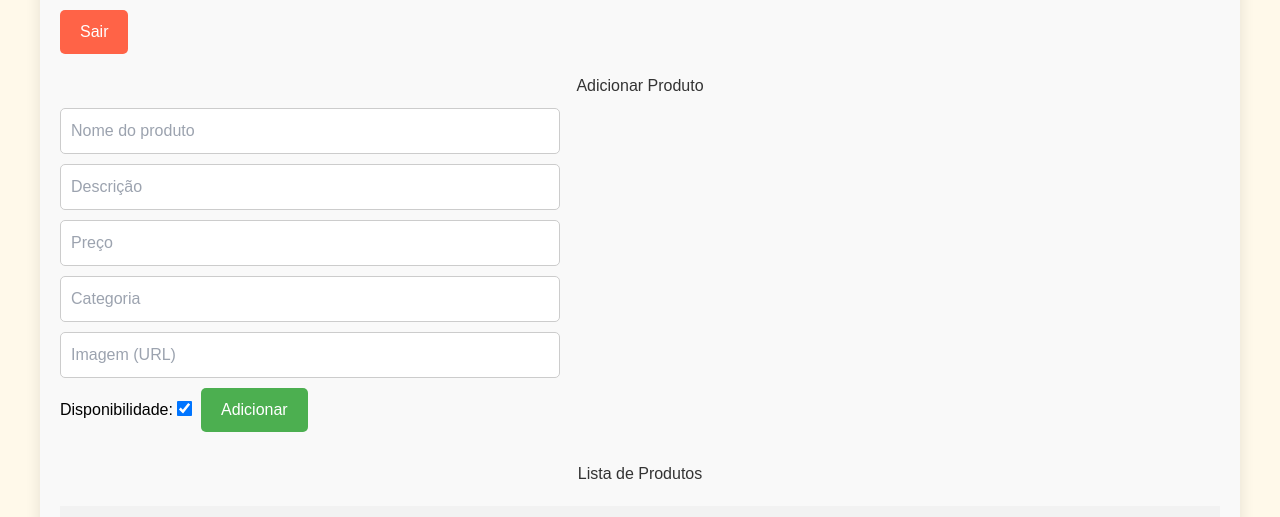
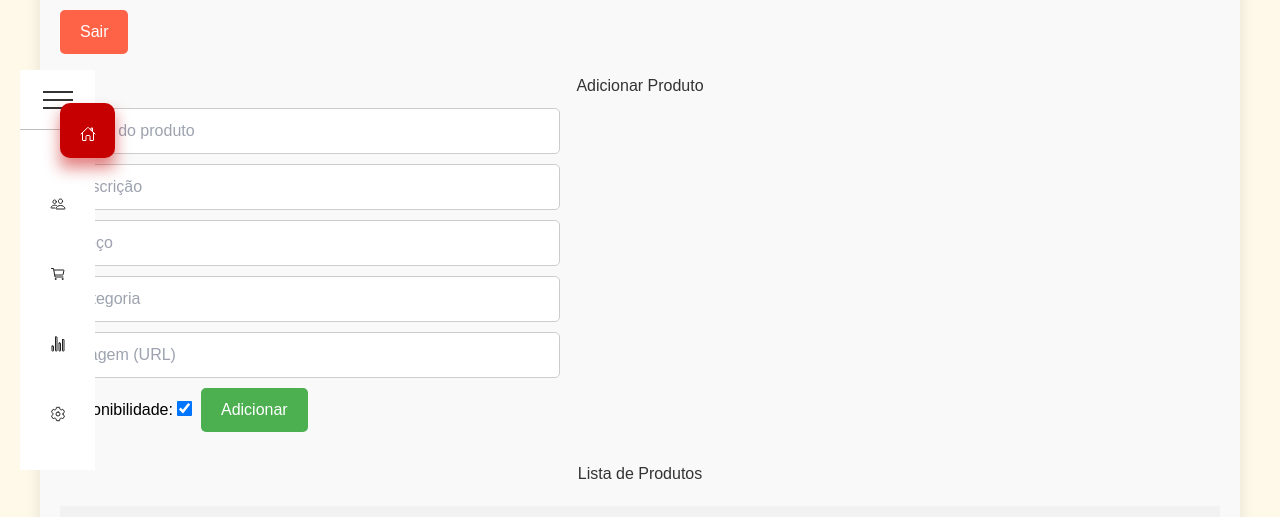
Before and after one commit to isaac-kapela/Projeto_final_toti, a React (Create React App) app in the folder Frontend/login/: page /dashboard in a window 1280 px wide. Shown: the part 200-717 px from the top of the page. Built offline with nearby package versions, Linux system fonts and the light colour scheme; no server answers; sample sign-in values are in the browser's storage.

Commit message:
criando a sideBar

```diff
--- a/Frontend/login/package.json
+++ b/Frontend/login/package.json
@@ -9,12 +9,14 @@
     "@fortawesome/fontawesome-svg-core": "^6.6.0",
     "@fortawesome/free-solid-svg-icons": "^6.6.0",
     "@fortawesome/react-fontawesome": "^0.2.2",
+    "@ionic/react": "^8.3.1",
     "@mui/material": "^6.1.0",
     "@testing-library/jest-dom": "^5.17.0",
     "@testing-library/react": "^13.4.0",
     "@testing-library/user-event": "^13.5.0",
     "ajv": "^8.17.1",
     "axios": "^1.7.7",
+    "ionicons": "^7.4.0",
     "postcss-cli": "^11.0.0",
     "react": "^18.3.1",
     "react-dom": "^18.3.1",
--- /dev/null
+++ b/Frontend/login/src/components/sideBar/sideBar.css
@@ -0,0 +1,147 @@
+
+.navegacao {
+    position: fixed;
+    inset: 20px 0 20px 20px;
+    width: 75px;
+    background: #fff;
+    transition: 0.5s;
+    display: flex;
+    justify-content: center;
+    align-items: center;
+    height: 50vh;
+
+margin-top: 250px;
+}
+
+.navegacao.open {
+    width: 250px;
+}
+
+.navegacao .alternar_menu {
+    position: absolute;
+    top: 0;
+    left: 0;
+    width: 100%;
+    height: 60px;
+    border-bottom: 1px solid rgba(0, 0, 0, 0.25);
+    cursor: pointer;
+    display: flex;
+    align-items: center;
+    justify-content: flex-start;
+    padding: 0 23px;
+}
+
+.navegacao .alternar_menu::before {
+    content: '';
+    position: absolute;
+    width: 30px;
+    height: 2px;
+    background: #333;
+    transform: translateY(-8px);
+    transition: 0.5s;
+}
+
+.navegacao.open .alternar_menu::before {
+    transform: translateY(0px) rotate(45deg);
+}
+
+.navegacao .alternar_menu::after {
+    content: '';
+    position: absolute;
+    width: 30px;
+    height: 2px;
+    background: #333;
+    transform: translateY(8px);
+    transition: 0.5s;
+    box-shadow: 0 -8px 0 #333;
+}
+
+.navegacao.open .alternar_menu::after {
+    transform: translateY(0px) rotate(-45deg);
+    box-shadow: 0 0 0 #333;
+}
+
+.navegacao ul {
+    display: flex;
+    flex-direction: column;
+    gap: 10px;
+    width: 100%;
+}
+
+.navegacao ul li {
+    list-style: none;
+    position: relative;
+    width: 100%;
+    height: 60px;
+    padding: 0 10px;
+    transition: 0.5s;
+}
+
+.navegacao ul li.ativa {
+    transform: translateX(30px);
+}
+
+.navegacao ul li a {
+    position: relative;
+    display: flex;
+    align-items: center;
+    justify-content: flex-start;
+    width: 100px;
+    text-align: center;
+    text-decoration: none;
+}
+
+.navegacao ul li a .icon {
+    position: relative;
+    display: block;
+    min-width: 55px;
+    height: 55px;
+    line-height: 60px;
+    transition: 0.5s;
+    border-radius: 10px;
+    font-size: 1.75em;
+    color: #222;
+}
+
+.navegacao ul li.ativa a .icon {
+    color: #fff;
+    background: var(--clr);
+}
+
+.navegacao ul li a .icon::before {
+    content: '';
+    position: absolute;
+    top: 10px;
+    left: 0;
+    width: 100%;
+    height: 100%;
+    background: var(--clr);
+    filter: blur(8px);
+    opacity: 0;
+    transition: 0.5s;
+}
+
+.navegacao ul li.ativa a .icon::before {
+    opacity: 0.5;
+}
+
+.navegacao ul li a .text {
+    position: relative;
+    padding: 0 15px;
+    height: 60px;
+    display: flex;
+    align-items: center;
+    color: #333;
+    opacity: 0;
+    visibility: hidden;
+    transition: 0.5s;
+}
+
+.navegacao.open ul li a .text {
+    opacity: 1;
+    visibility: visible;
+}
+
+.navegacao ul li.ativa a .text {
+    color: var(--clr);
+}
--- /dev/null
+++ b/Frontend/login/src/components/sideBar/sideBar.js
@@ -0,0 +1,54 @@
+import React, { useState } from "react";
+import "./sideBar.css";
+import { IonIcon } from "@ionic/react";
+import {
+  homeOutline,
+  peopleOutline,
+  cartOutline,
+  statsChartOutline,
+  settingsOutline,
+} from "ionicons/icons";
+
+const SideBar = () => {
+  const [isOpen, setIsOpen] = useState(false);
+  const [activeIndex, setActiveIndex] = useState(0);
+
+  const menuItems = [
+    { icon: homeOutline, text: "Home", color: "#c60000" },
+    { icon: peopleOutline, text: "Perfis", color: "#ffa117" },
+    { icon: cartOutline, text: "Produtos", color: "#c60000" },
+    { icon: statsChartOutline, text: "Quantidade", color: "#ffa117" },
+    { icon: settingsOutline, text: "Configurações", color: "#c60000" },
+  ];
+
+  const toggleMenu = () => setIsOpen(!isOpen);
+
+  const handleMenuClick = (index) => {
+    setActiveIndex(index);
+  };
+
+  return (
+    <div className={`navegacao ${isOpen ? "open" : ""}`}>
+      <div className="alternar_menu" onClick={toggleMenu}></div>
+      <ul>
+        {menuItems.map((item, index) => (
+          <li
+            key={index}
+            className={`lista ${activeIndex === index ? "ativa" : ""}`}
+            style={{ "--clr": item.color }}
+            onClick={() => handleMenuClick(index)}
+          >
+            <a href="#">
+              <span className="icon">
+                <IonIcon icon={item.icon} />
+              </span>
+              <span className="text">{item.text}</span>
+            </a>
+          </li>
+        ))}
+      </ul>
+    </div>
+  );
+};
+
+export default SideBar;
--- a/Frontend/login/src/pages/admin/dashboard.js
+++ b/Frontend/login/src/pages/admin/dashboard.js
@@ -1,9 +1,9 @@
 import React, { useEffect, useState } from "react";
-import { useNavigate } from "react-router-dom"; // Import useNavigate hook
+import { useNavigate } from "react-router-dom";
 import "./dashboard.css";
 import { faEdit, faTrash } from '@fortawesome/free-solid-svg-icons';
 import { FontAwesomeIcon } from '@fortawesome/react-fontawesome';
-
+import SideBar from "../../components/sideBar/sideBar";
 const DashboardProdutos = () => {
   const [produtos, setProdutos] = useState([]);
   const [novoProduto, setNovoProduto] = useState({
@@ -113,6 +113,8 @@ const DashboardProdutos = () => {
 
   return (
     <div className="container-dashboard">
+
+      <SideBar />
       <h1>Gerenciador de Produtos</h1>
       <button onClick={handleLogout} className="botao-logout">Sair</button>
 
```
Also changed, not shown: 1 other file (tests, documents, lock files or other folders).
